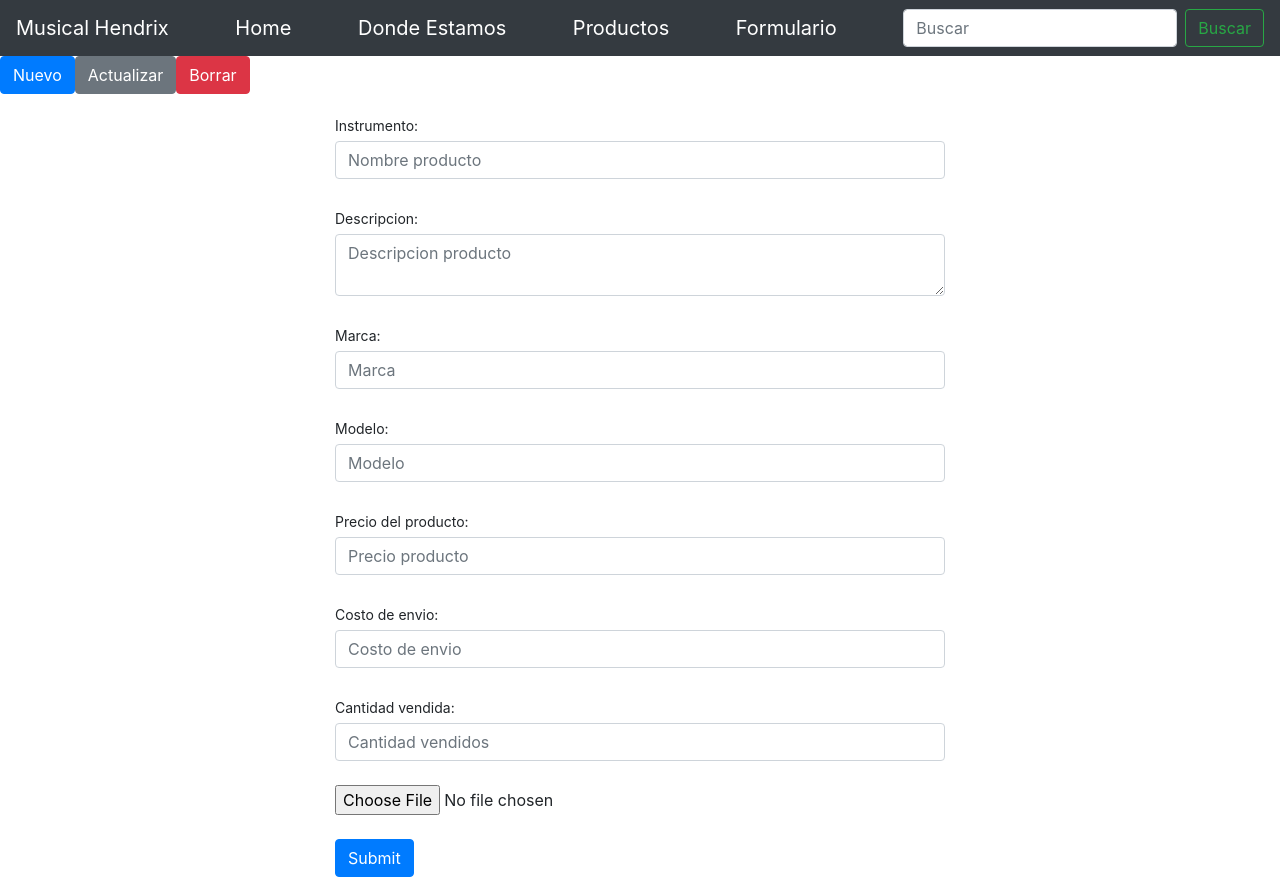
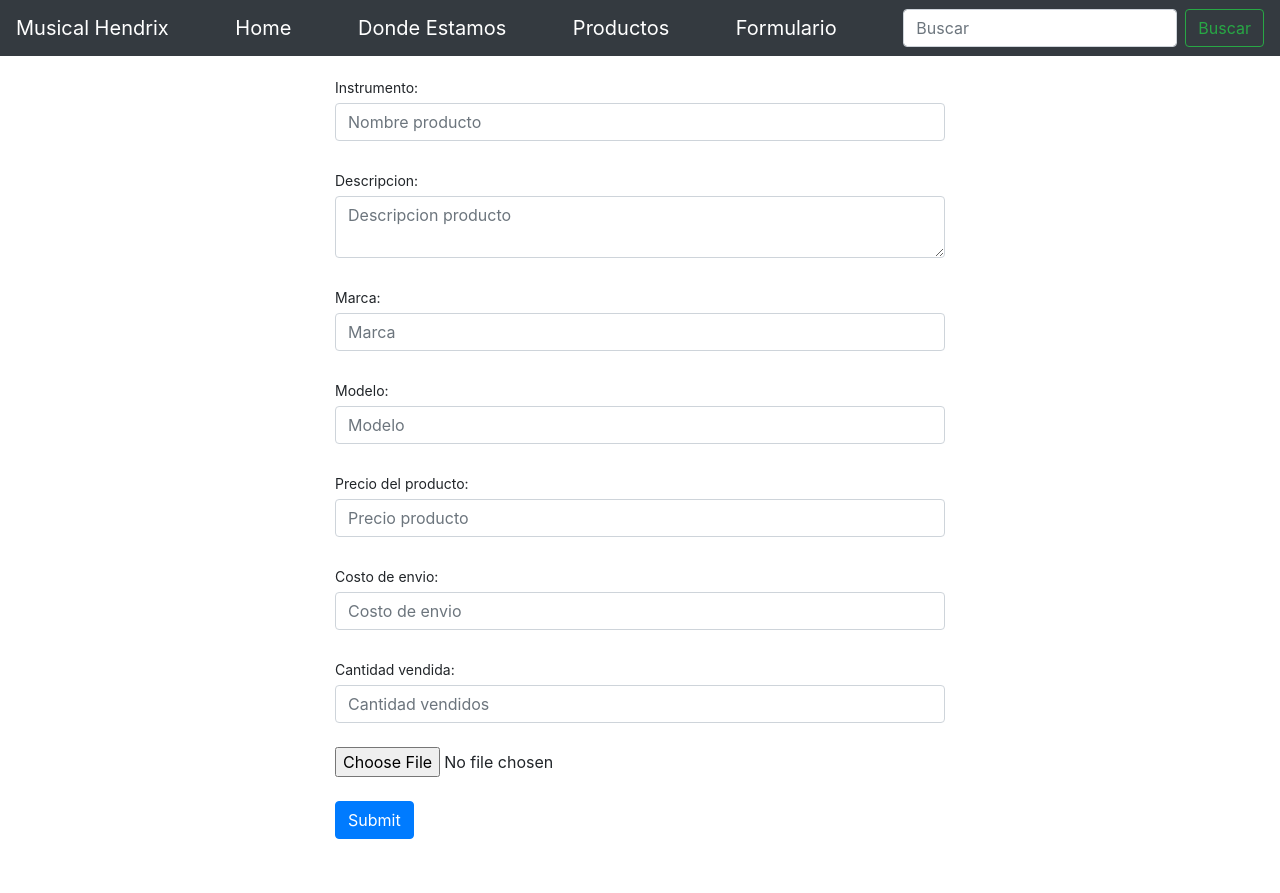
Before and after one commit to oldanirenzo/TP5-Laboratorio4, a React (Create React App) app: page /formulario in a window 1280 px wide. After the commit the page ends 855 px from the top, so only its background shows below. Built offline with nearby package versions, Linux system fonts and the light colour scheme.

Commit message:
Borro botones inutiles

```diff
--- a/src/components/Form.js
+++ b/src/components/Form.js
@@ -83,11 +83,6 @@ class Form extends Component {
             <React.Fragment>
                 <NavBar></NavBar>
 
-
-                <button type="submit" className="btn btn-primary" >Nuevo</button>
-                <button type="button" className="btn btn-secondary">Actualizar</button>
-                <button type="button" className="btn btn-danger">Borrar</button>
-
                 <div className="container w-50 pt-3">
                     <form onSubmit={this.submitHandler} className="form-group" encType="multipart/form-data">
                         <label className="col-form-label col-form-label-sm">Instrumento:</label>
```
